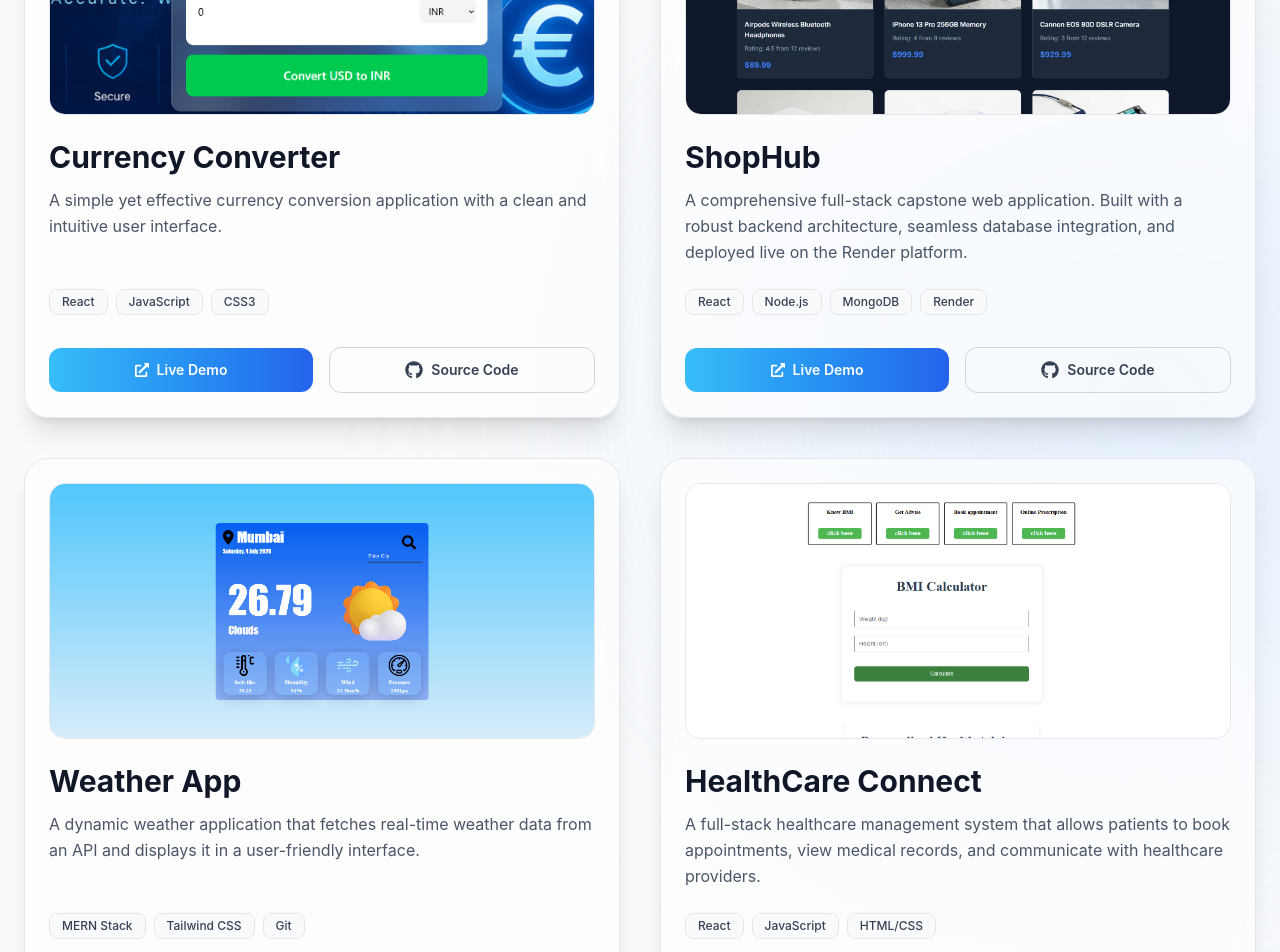
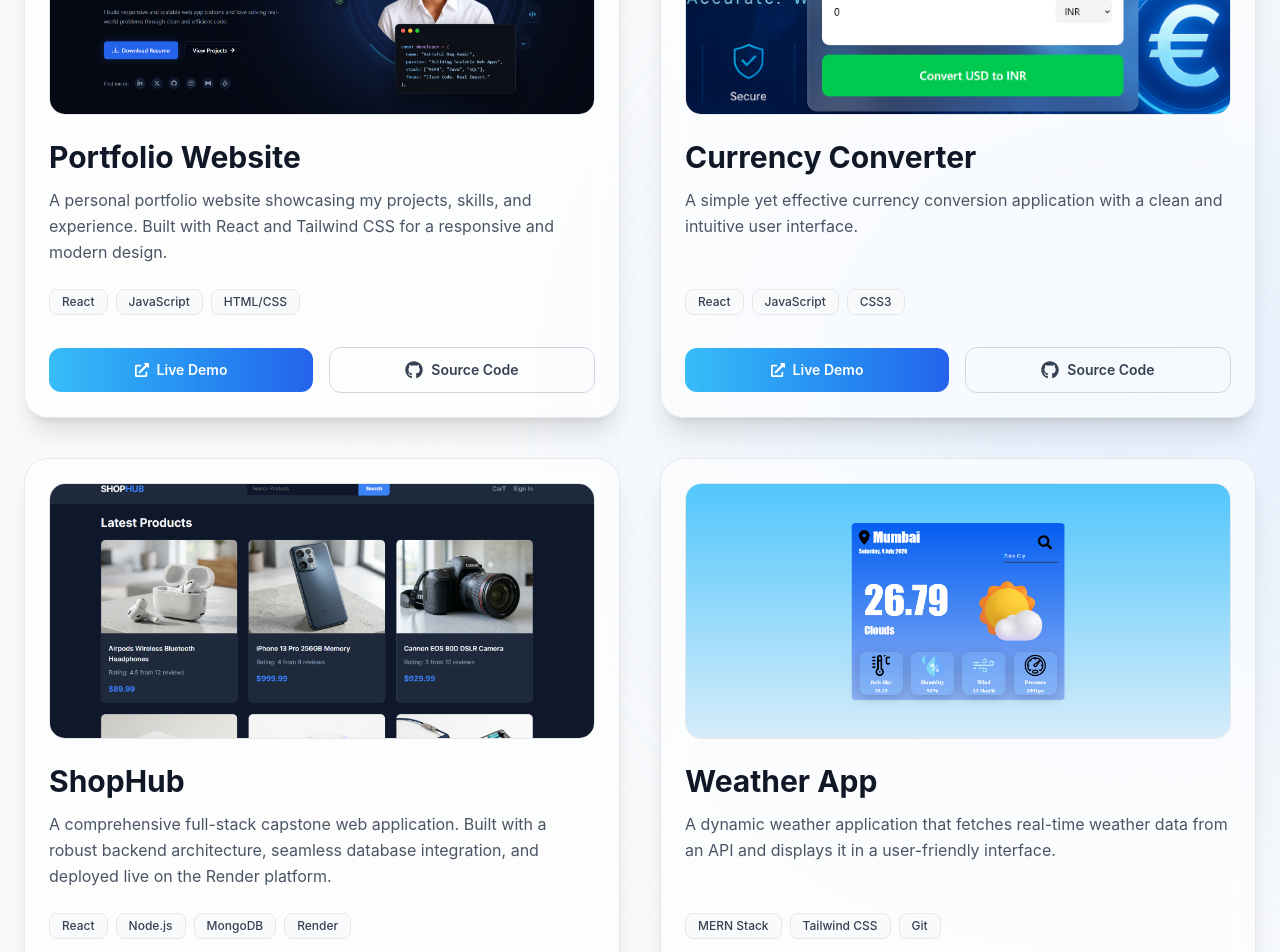
Before and after one commit to AshrafMansoori/Ashraf-s-Portfolio, a React (Vite) app: page / in a window 1280 px wide. Shown: the part 2780-3732 px from the top of the page. Built offline with nearby package versions, Linux system fonts and the light colour scheme.

Commit message:
improve files structure and project

```diff
--- a/src/sections/Certification.jsx
+++ b/src/sections/Certification.jsx
@@ -1,44 +1,38 @@
 import React, { useEffect, useRef, useState } from 'react';
 import { FaEye } from 'react-icons/fa';
 
-// 1. IMPORT YOUR IMAGES HERE
-// Note: Adjust the '../assets/...' path if your folder structure is slightly different
-import mernImg from '../assets/mern.png';
-import ragImg from '../assets/rag.png';
-import unstopImg from '../assets/unstop.png';
-import appwarsImg from '../assets/appwars.png';
-import skillcircleImg from '../assets/skillcircle.png';
+// Replaced local imports with direct Cloudinary links in the array below
 
 const certificateData = [
     {
         id: 1,
         title: "MERN Stack Development",
         issuer: "Microsoft & GNC",
-        image: mernImg, // Now using the imported variable
+        image: "https://res.cloudinary.com/bzd9kltc/image/upload/v1785059835/mern_qedlgr.png", // Paste your Cloudinary URL here
     },
     {
         id: 2,
         title: "Intro to Retrieval Augmented Generation",
         issuer: "IBM SkillsBuild",
-        image: ragImg, // Now using the imported variable
+        image: "https://res.cloudinary.com/bzd9kltc/image/upload/v1785059834/rag_aqyhga.png", // Paste your Cloudinary URL here
     },
     {
         id: 3,
         title: "Techinertia 3.0 Hackathon",
         issuer: "Unstop",
-        image: unstopImg, // Now using the imported variable
+        image: "https://res.cloudinary.com/bzd9kltc/image/upload/v1785059835/unstop_bpz0ek.png", // Paste your Cloudinary URL here
     },
     {
         id: 4,
         title: "Data Science Seminar",
         issuer: "Appwars Technologies",
-        image: appwarsImg, // Now using the imported variable
+        image: "https://res.cloudinary.com/bzd9kltc/image/upload/v1785059834/appwars_cdjpnv.png", // Paste your Cloudinary URL here
     },
     {
         id: 5,
         title: "Machine Learning using Python",
         issuer: "SkillCircle",
-        image: skillcircleImg, // Now using the imported variable
+        image: "https://res.cloudinary.com/bzd9kltc/image/upload/v1785059834/skillcircle_rkrwdz.png", // Paste your Cloudinary URL here
     }
 ];
 
@@ -137,7 +131,7 @@
                                         <a
                                             href={cert.image}
                                             target="_blank"
-                                            rel="noreferrer"
+                                            rel="noopener noreferrer"
                                             className="px-5 py-2.5 bg-[#38bdf8] text-gray-900 dark:text-[#050914] rounded-full font-bold text-sm flex items-center gap-2 hover:bg-blue-600 dark:hover:bg-white hover:text-white dark:hover:text-[#050914] transition-colors duration-300 hover:scale-105 transform shadow-[0_0_15px_rgba(56,189,248,0.4)]"
                                         >
                                             <FaEye className="text-base" /> View Full
--- a/src/sections/Project.jsx
+++ b/src/sections/Project.jsx
@@ -5,7 +5,7 @@
 import currencyImg from '../assets/currency.png';
 import shophubImg from '../assets/shophub.png';
 import weatherImg from '../assets/weather.png';
-import healthImg from '../assets/health.png';
+import portfolioImg from '../assets/portfolio.png';
 
 const resolveLink = (link) => {
     if (!link || link === '#') return link;
@@ -13,6 +13,15 @@
 };
 
 const projectData = [
+    {
+        title: "Portfolio Website",
+        description: "A personal portfolio website showcasing my projects, skills, and experience. Built with React and Tailwind CSS for a responsive and modern design.",
+        techStack: ["React", "JavaScript", "HTML/CSS"],
+        // 2. USE THE IMPORTED VARIABLE
+        image: portfolioImg,
+        githubLink: "https://github.com/AshrafMansoori/Ashraf-s-Portfolio",
+        liveLink: "https://ashraf-s-portfolio-lime.vercel.app/",
+    },
     {
         title: "Currency Converter",
         description: "A simple yet effective currency conversion application with a clean and intuitive user interface.",
@@ -39,16 +48,8 @@
         image: weatherImg,
         githubLink: "https://github.com/AshrafMansoori/WeatherApp",
         liveLink: "https://weather-app-xi-ten-20.vercel.app/",
-    },
-    {
-        title: "HealthCare Connect",
-        description: "A full-stack healthcare management system that allows patients to book appointments, view medical records, and communicate with healthcare providers.",
-        techStack: ["React", "JavaScript", "HTML/CSS"],
-        // 2. USE THE IMPORTED VARIABLE
-        image: healthImg,
-        githubLink: "https://github.com/AshrafMansoori/HealthTracker",
-        liveLink: "health-tracker-n1el.vercel.app",
     }
+
 ];
 
 const Projects = () => {
```
Also changed, not shown: src/assets/portfolio.png (added).
